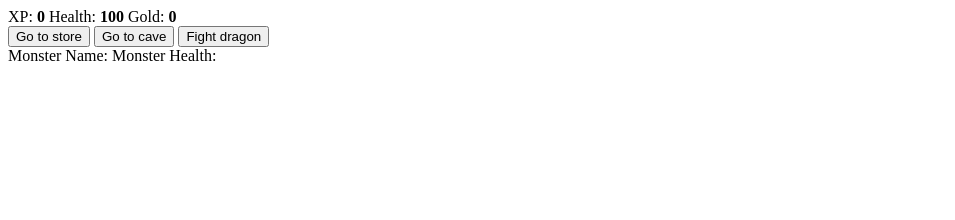
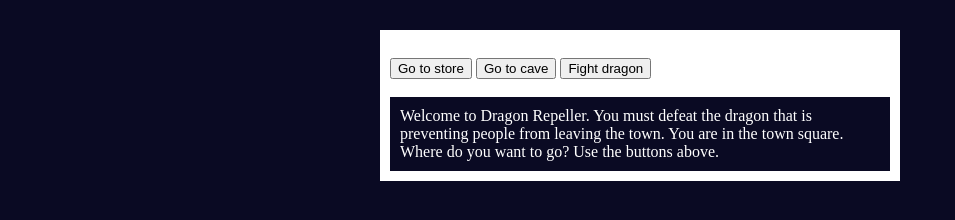
Before and after one commit to agentginger/FCC-RP-game, a plain HTML site: page index.html in a window 1280 px wide. Shown: the whole page, without its empty margins (0-955 px from the left). Drawn offline with Linux system fonts and the light colour scheme.

Commit message:
added basic css styling, intro text stored button DOM locations in const

```diff
--- a/index.html
+++ b/index.html
@@ -1,10 +1,12 @@
 <!DOCTYPE html>
 <html lang="en">
+
 <head>
   <meta charset="UTF-8">
   <title>RPG - Dragon repeller</title>
   <link rel="stylesheet" href="styles.css">
 </head>
+
 <body>
   <div id="game">
     <div id="stats">
@@ -31,9 +33,15 @@
         Monster Health: <strong><span id="monsterHealth"></span></strong>
       </span>
     </div>
-      <div id="text"></div>
+    <div id="text">
+      Welcome to Dragon Repeller.
+      You must defeat the dragon that is preventing people from leaving the town.
+       You are in the town square.
+       Where do you want to go? Use the buttons above.
+    </div>
   </div>
 
   <script src="script.js"></script>
 </body>
+
 </html>
--- a/script.js
+++ b/script.js
@@ -6,4 +6,6 @@ let fighting;
 let monsterHealth;
 let inventory = ["stick"];
 
-let button1 = document.querySelector("#button1");
+const button1 = document.querySelector("#button1");
+const button2 = document.querySelector("#button2");
+const button3 = document.querySelector("#button3");
--- a/styles.css
+++ b/styles.css
@@ -0,0 +1,18 @@
+body {
+  background-color: #0a0a23;
+}
+
+#text {
+  background-color: #0a0a23;
+  color: #ffffff;
+  padding: 10px;
+}
+
+#game {
+  max-width: 500px;
+  max-height: 400px;
+  background-color: #ffffff;
+  color: #ffffff;
+  margin: 30px auto 0px;
+  padding: 10px;
+}
```
Lines whose indentation alone changed are shown as unchanged.
